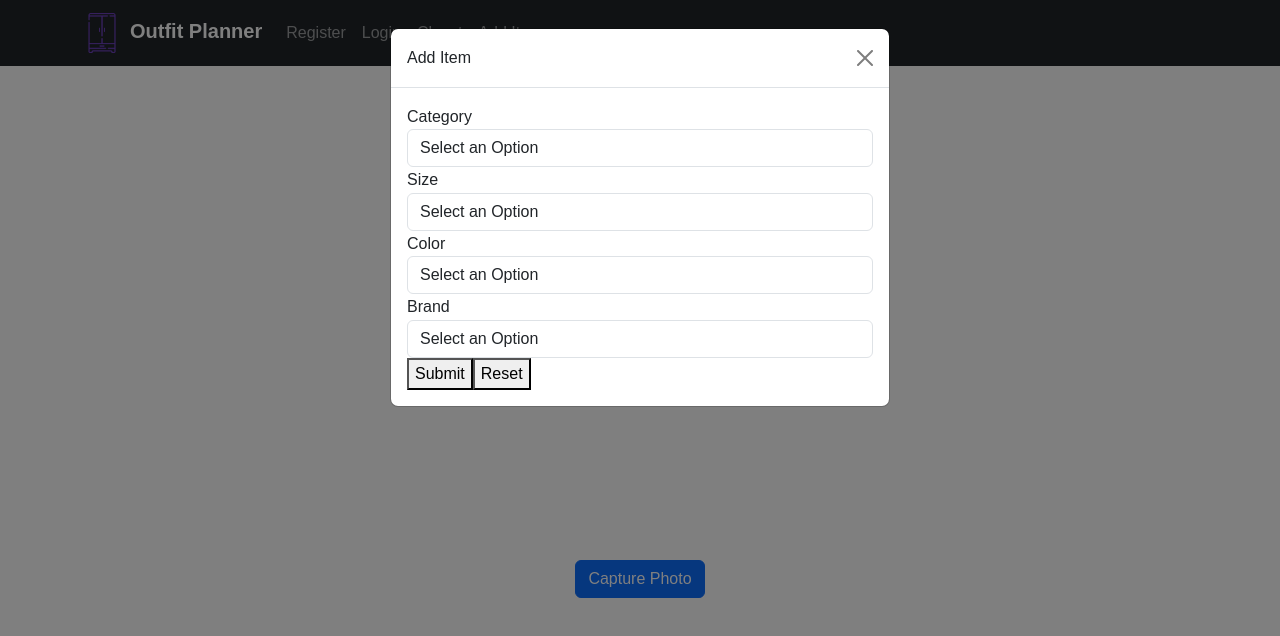
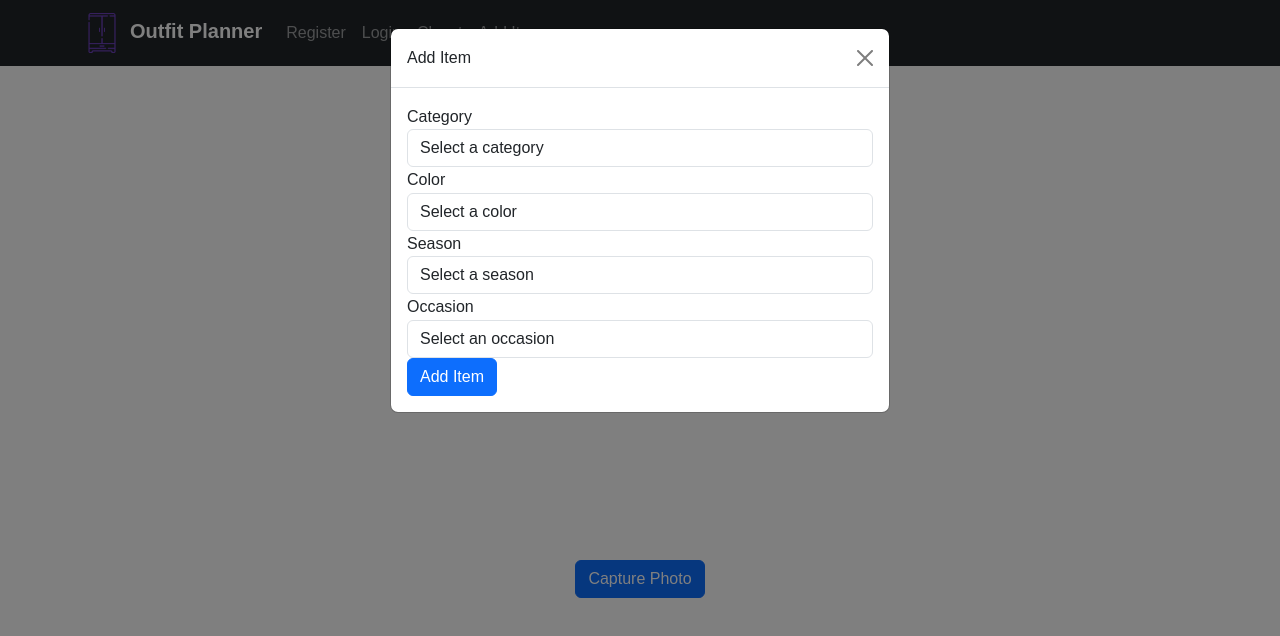
Before and after one commit to schneidsmc/fullstack_wardrobe, a React (Create React App) app in the folder client/: page /camera in a window 1280 px wide. Both pictures are taken after a click on the button "Capture Photo". Shown: the top 636 px of the page. Built offline with nearby package versions, Linux system fonts and the light colour scheme; no server answers.

Commit message:
updates model and routes to show the updated structure

```diff
--- a/client/src/Pages/ClosetPage.js
+++ b/client/src/Pages/ClosetPage.js
@@ -111,10 +111,10 @@ const ClosetPage = () => {
             {/* Modal time baby*/}
             {selectedItem && (
               <Modal show={showModal} onHide={handleClose} centered>
-                 <Modal.Header closeButton>
-                 <Modal.Title>Item Details</Modal.Title>
-                 </Modal.Header>
-                 <Modal.Body>
+                <Modal.Header closeButton>
+                <Modal.Title>Item Details</Modal.Title>
+                </Modal.Header>
+                <Modal.Body>
             <Card>
               <Card.Img
                 variant="top"
@@ -126,11 +126,11 @@ const ClosetPage = () => {
               <Card.Text style={{ fontSize: "14px" }}>
                 <strong>Category:</strong> {selectedItem.category}
                 <br />
-                <strong>Size:</strong> {selectedItem.size}
-                <br />
                 <strong>Color:</strong> {selectedItem.color}
                 <br />
-                <strong>Brand:</strong> {selectedItem.brand}
+                <strong>Season:</strong> {selectedItem.season}
+                <br />
+                <strong>Occasion:</strong> {selectedItem.occasion}
               </Card.Text>
               </Card.Body>
               </Card>
--- a/client/src/Pages/add-item.js
+++ b/client/src/Pages/add-item.js
@@ -10,16 +10,16 @@ import {
   ModalHeader,
   ModalBody,
 } from "react-bootstrap";
-import { Formik, Form, Field } from "formik";
+import { Formik, Form, Field, ErrorMessage } from "formik";
 import axios from "axios";
 import * as Yup from "yup";
 import { useNavigate } from "react-router-dom";
 
 const validationSchema = Yup.object().shape({
-  category: Yup.string().required("Selection is required"),
-  size: Yup.string().required("Input is required"),
-  color: Yup.string().required("Input is required"),
-  brand: Yup.string().required("Input is required"),
+  category: Yup.string().required("Category is required"),
+  color: Yup.string().required("Color is required"),
+  season: Yup.string().required("Season is required"),
+  occasion: Yup.string().required("Occasion is required"),
 });
 
 const CameraPage = () => {
@@ -92,18 +92,18 @@ const CameraPage = () => {
           <Formik
             initialValues={{
               category: "",
-              size: "",
               color: "",
-              brand: "",
+              season: "",
+              occasion: "",
             }}
             validationSchema={validationSchema}
             onSubmit={async (values, { resetForm }) => {
               // console.log(values);
               const itemData = new FormData();
               itemData.append("category", values.category);
-              itemData.append("size", values.size);
               itemData.append("color", values.color);
-              itemData.append("brand", values.brand);
+              itemData.append("season", values.season);
+              itemData.append("occasion", values.occasion);
               if (imageSrc) {
                 const imageBlob = dataURLtoBlob(imageSrc);
                 itemData.append("image", imageBlob, "image.jpg");
@@ -134,104 +134,99 @@ const CameraPage = () => {
             {({ resetForm }) => (
               // CATEGORY
               <Form>
-                <label htmlFor="category">Category</label>
-                <Field
-                  as="select"
-                  id="category"
-                  name="category"
-                  className="form-control"
-                  placeholder="Select an Option"
-                >
-                  <option value="" label="Select an Option"></option>
-                  <option value="tops" label="Tops">
-                    Tops
-                  </option>
-                  <option value="bottoms" label="Bottoms">
-                    Bottoms
-                  </option>
-                  <option value="accessories" label="Accessories">
-                    Accessories
-                  </option>
-                  <option value="shoes" label="Shoes">
-                    Shoes
-                  </option>
-                </Field>
-                {/* SIZE FIELD */}
-                <label htmlFor="size">Size</label>
-                <Field
-                  as="select"
-                  id="size"
-                  name="size"
-                  className="form-control"
-                  placeholder="Select an Option"
-                >
-                  <option value="" label="Select an Option"></option>
-                  <option value="small" label="Small">
-                    Tops
-                  </option>
-                  <option value="medium" label="Medium">
-                    Bottoms
-                  </option>
-                  <option value="large" label="Large">
-                    Acessories
-                  </option>
-                  <option value="xlarge" label="XL">
-                    Shoes
-                  </option>
-                </Field>
-                {/* COLOR FIELD */}
-                <label htmlFor="color">Color</label>
-                <Field
-                  as="select"
-                  id="color"
-                  name="color"
-                  className="form-control"
-                  placeholder="Select an Option"
-                >
-                  <option value="" label="Select an Option"></option>
-                  <option value="blue" label="Blue">
-                    Tops
-                  </option>
-                  <option value="red" label="Red">
-                    Bottoms
-                  </option>
-                  <option value="orange" label="Orange">
-                    Acessories
-                  </option>
-                  <option value="purple" label="Purple">
-                    Shoes
-                  </option>
-                </Field>
-                {/* BRAND */}
-                <label htmlFor="brand">Brand</label>
-                <Field
-                  as="select"
-                  id="brand"
-                  name="brand"
-                  className="form-control"
-                  placeholder="Select an Option"
-                >
-                  <option value="" label="Select an Option"></option>
-                  <option value="rei" label="REI">
-                    Tops
-                  </option>
-                  <option value="gap" label="Gap">
-                    Bottoms
-                  </option>
-                  <option value="duluth" label="DuluthTrading">
-                    Acessories
-                  </option>
-                  <option value="target" label="Target">
-                    Shoes
-                  </option>
-                </Field>
-                <button type="submit">Submit</button>
-                <button
-                  type="button"
-                  onClick={() => handleCloseModal(resetForm)}
-                >
-                  Reset
-                </button>
+                {/* Category Field */}
+                <div className="form-group">
+                  <label htmlFor="category">Category</label>
+                  <Field as="select" name="category" className="form-control">
+                    <option value="" label="Select a category" />
+                    <optgroup label="Tops">
+                      <option value="tank">Tank</option>
+                      <option value="sweater">Sweater</option>
+                      <option value="long sleeve">Long Sleeve</option>
+                      <option value="short sleeve">Short Sleeve</option>
+                      <option value="jacket">Jacket</option>
+                      <option value="tube top">Tube Top</option>
+                    </optgroup>
+                    <optgroup label="Bottoms">
+                      <option value="shorts">Shorts</option>
+                      <option value="pants">Pants</option>
+                      <option value="skirt">Skirt</option>
+                    </optgroup>
+                    <optgroup label="Shoes">
+                      <option value="heels">Heels</option>
+                      <option value="boots">Boots</option>
+                      <option value="sandals">Sandals</option>
+                      <option value="sneakers">Sneakers</option>
+                    </optgroup>
+                    <optgroup label="Accessories">
+                      <option value="necklace">Necklace</option>
+                      <option value="earrings">Earrings</option>
+                      <option value="bag">Bag</option>
+                      <option value="hat">Hat</option>
+                      <option value="scarf">Scarf</option>
+                      <option value="bracelet">Bracelet</option>
+                      <option value="ring">Rings</option>
+                      <option value="sunglasses">Sunglasses</option>
+                    </optgroup>
+                  </Field>
+                  <ErrorMessage name="category" component="div" className="text-danger" />
+                </div>
+
+                {/* Color Field */}
+                <div className="form-group">
+                  <label htmlFor="color">Color</label>
+                  <Field as="select" name="color" className="form-control">
+                    <option value="" label="Select a color" />
+                    <option value="black">Black</option>
+                    <option value="white">White</option>
+                    <option value="gray">Gray</option>
+                    <option value="red">Red</option>
+                    <option value="green">Green</option>
+                    <option value="yellow">Yellow</option>
+                    <option value="blue">Blue</option>
+                    <option value="brown">Brown</option>
+                    <option value="pink">Pink</option>
+                    <option value="beige">Beige</option>
+                    <option value="purple">Purple</option>
+                    <option value="orange">Orange</option>
+                    <option value="gold">Gold</option>
+                    <option value="silver">Silver</option>
+                    <option value="multicolor">Multicolor</option>
+                  </Field>
+                  <ErrorMessage name="color" component="div" className="text-danger" />
+                </div>
+
+                {/* Season Field */}
+                <div className="form-group">
+                  <label htmlFor="season">Season</label>
+                  <Field as="select" name="season" className="form-control">
+                    <option value="" label="Select a season" />
+                    <option value="spring">Spring</option>
+                    <option value="summer">Summer</option>
+                    <option value="autumn">Autumn</option>
+                    <option value="winter">Winter</option>
+                  </Field>
+                  <ErrorMessage name="season" component="div" className="text-danger" />
+                </div>
+
+                {/* Occasion Field */}
+                <div className="form-group">
+                  <label htmlFor="occasion">Occasion</label>
+                  <Field as="select" name="occasion" className="form-control">
+                    <option value="" label="Select an occasion" />
+                    <option value="casual">Casual</option>
+                    <option value="formal">Formal</option>
+                    <option value="activewear">Activewear</option>
+                    <option value="vacation">Vacation</option>
+                    <option value="party">Party</option>
+                    <option value="holiday">Holiday</option>
+                  </Field>
+                  <ErrorMessage name="occasion" component="div" className="text-danger" />
+                </div>
+
+                <Button variant="primary" type="submit">
+                  Add Item
+                </Button>
               </Form>
             )}
           </Formik>
```
Also changed, not shown: 2 other files (tests, documents, lock files or other folders).
